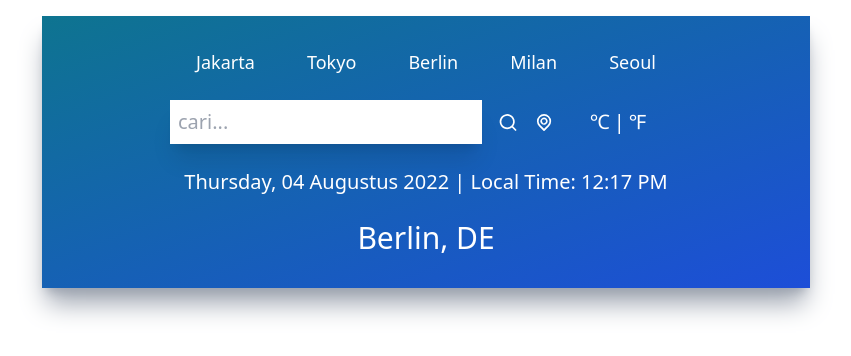
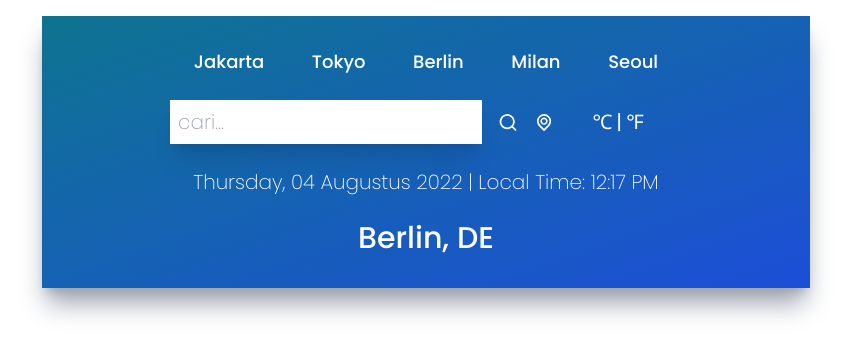
Before and after one commit to ilhamadikusuma31/react-weather-app, a React (Create React App) app: page / in a window 1280 px wide. Shown: the top 356 px of the page, without its empty margins (214-1065 px from the left). Built offline with nearby package versions, Linux system fonts and the light colour scheme.

Commit message:
custom font jadi poppins

```diff
--- a/src/index.css
+++ b/src/index.css
@@ -1,3 +1,11 @@
+@import url('https://fonts.googleapis.com/css2?family=Poppins:ital,wght@0,100;0,200;0,400;0,500;0,600;0,700;0,800;0,900;1,100;1,300;1,400;1,500;1,600;1,700;1,800;1,900&display=swap');
+
 @tailwind base;
 @tailwind components;
 @tailwind utilities;
+
+@layer base{
+    html{
+        font-family: 'Poppins', sans-serif;
+    }
+}
```
